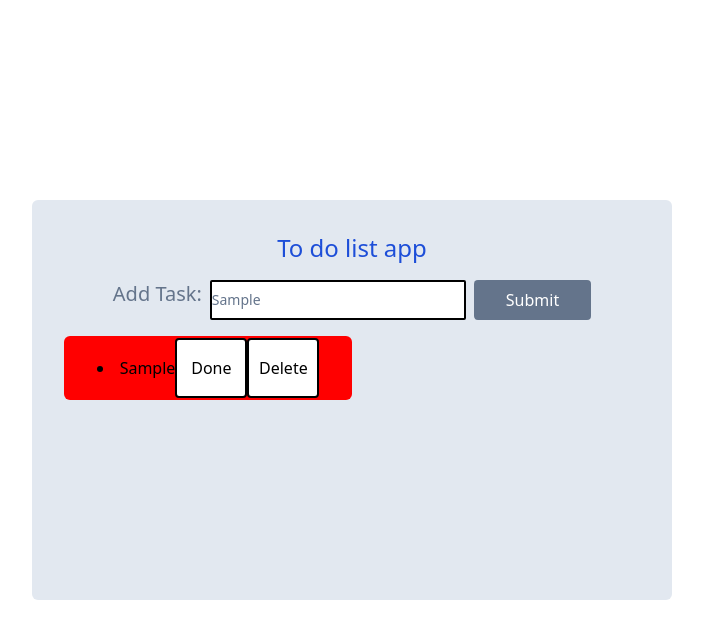
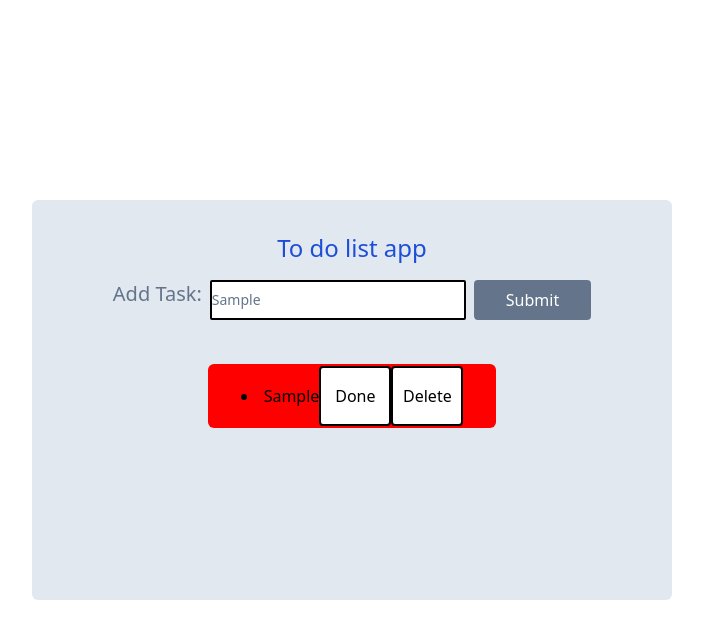
Before and after one commit to NjeruKariuki/react-todo-app, a React (Create React App) app: page / in a window 1280 px wide. Both pictures are taken after typing "Sample" into the empty fields and a click on the button "Submit". Shown: the top 638 px of the page, without its empty margins (288-991 px from the left). Built offline with nearby package versions, Linux system fonts and the light colour scheme.

Commit message:
corrected design, colors and spacing

```diff
--- a/src/App.js
+++ b/src/App.js
@@ -49,7 +49,7 @@ function App() {
           </form>
         </div>
 
-        <div className="tasks">
+        <div className="tasks flex flex-col block justify-center items-center py-6 ">
           {todolist.map((task)=>{
             return <Task task={task} toggleComplete={toggleComplete} handleDelete = {handleDelete} />
           })}
--- a/src/assets/Task.jsx
+++ b/src/assets/Task.jsx
@@ -3,7 +3,7 @@ import React from 'react'
 function Task(props) {
 
   return (
-    <div className="rounded-md h-16 w-1/2 flex justify-center items-center none" style={{backgroundColor: props.task.complete ? "green" : "red"}}>
+    <div className="rounded-md h-16 w-1/2 flex justify-center items-center m-1" style={{backgroundColor: props.task.complete ? "green" : "red"}}>
         <li>{props.task.taskName}</li>
         <button className="h-auto w-1/4 p-4 flex justify-center items-center bg-white rounded border-black border-2 text-black" type="submit" onClick={()=> props.toggleComplete(props.task.id)}>Done</button>
         <button className="h-auto w-1/4 p-4 flex justify-center items-center bg-white rounded border-black border-2 text-black" type="submit" onClick={() => props.handleDelete(props.task.id)}>Delete</button>
```
